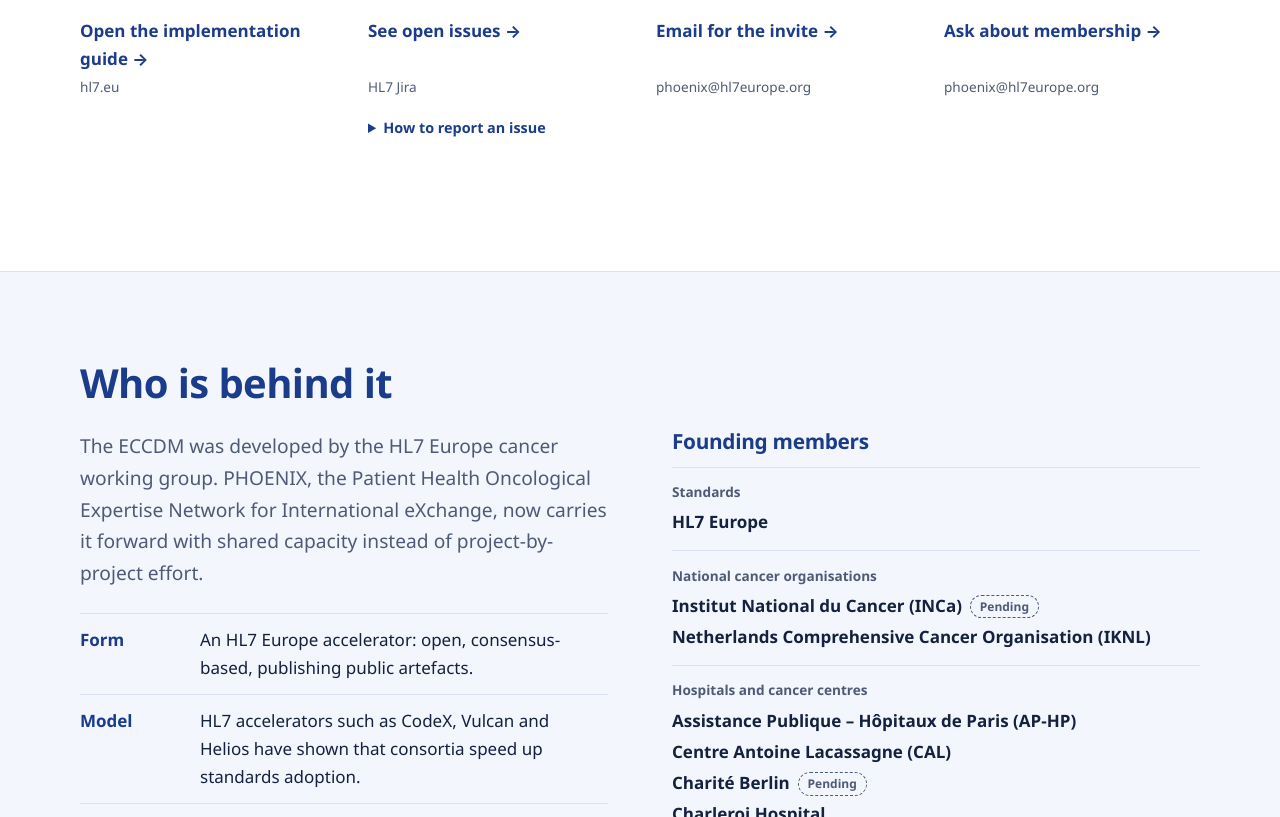
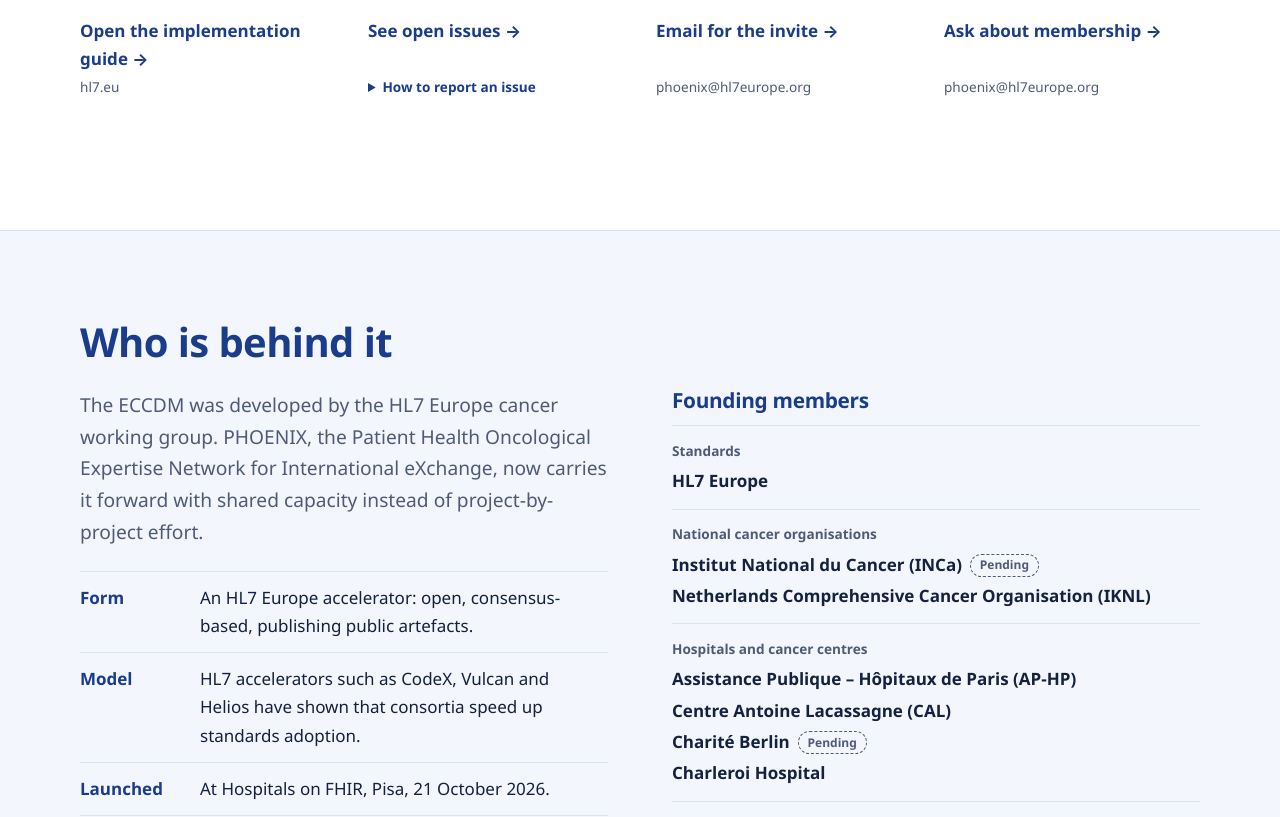
Before and after one commit to wardweistra/phoenix-eccdm-website, an Astro site: page / in a window 1280 px wide. Shown: the part 4549-5366 px from the top of the page. Built offline with nearby package versions, Linux system fonts and the light colour scheme; Astro itself is replaced by a stand-in of ours.

Commit message:
Drop the HL7 Jira line so 'How to report an issue' aligns with the other secondary lines
Co-Authored-By: Claude Opus 5.5 <noreply@anthropic.com>
Claude-Session: https://claude.ai/code/session_019DfkzeN1a5u9CmvK9oCafJ

```diff
--- a/src/data/site.ts
+++ b/src/data/site.ts
@@ -41,7 +41,6 @@ export const actions = [
       body: 'Sign in to HL7 Jira (create a free account if you need one) and choose <b>Create</b>. Pick project <b>FHIR Specification Feedback (FHIR)</b> and specification <b>EU Common Cancer Model (R4) (FHIR)</b>.',
     },
     cta: 'See open issues',
-    via: 'HL7 Jira',
     href: links.issues,
   },
   {
--- a/src/pages/index.astro
+++ b/src/pages/index.astro
@@ -238,7 +238,7 @@ const founders: { group: string; names: Founder[] }[] = [
             <h3>{a.title}</h3>
             <p>{a.body}</p>
             <a class="step-link" href={a.href}>{a.cta} <span aria-hidden="true">→</span></a>
-            <span class="via">{a.via}</span>
+            {a.via && <span class="via">{a.via}</span>}
             {a.detail && (
               <details class="howto">
                 <summary>{a.detail.summary}</summary>
@@ -479,7 +479,7 @@ const founders: { group: string; names: Founder[] }[] = [
   .step-link::after { content: ''; position: absolute; inset: 0; }
   .steps li:hover .step-link { text-decoration: underline; }
   .via { font-size: .85rem; color: var(--muted); margin-top: .2rem; }
-  .howto { position: relative; z-index: 1; margin-top: .9rem; font-size: .9rem; }
+  .howto { position: relative; z-index: 1; margin-top: 0; font-size: .85rem; }
   .howto summary { cursor: pointer; width: fit-content; color: var(--accent); font-weight: 650; padding-block: .2rem; }
   .howto summary:focus-visible { outline: 3px solid var(--flame); outline-offset: 3px; border-radius: 4px; }
   .steps .howto p { margin: .5rem 0 0; padding: .7rem .85rem; border-radius: 8px; background: var(--tint); color: var(--ink); font-size: .88rem; line-height: 1.5; }
```
